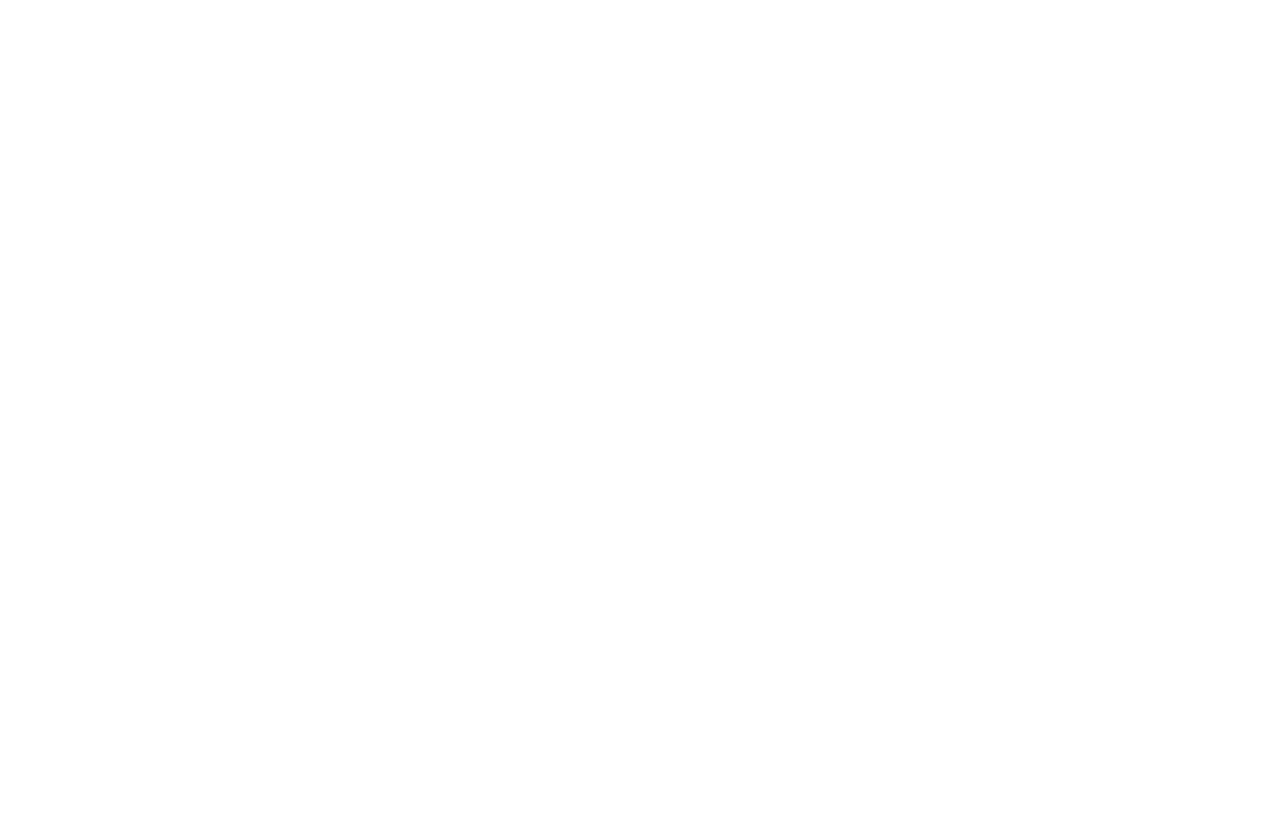
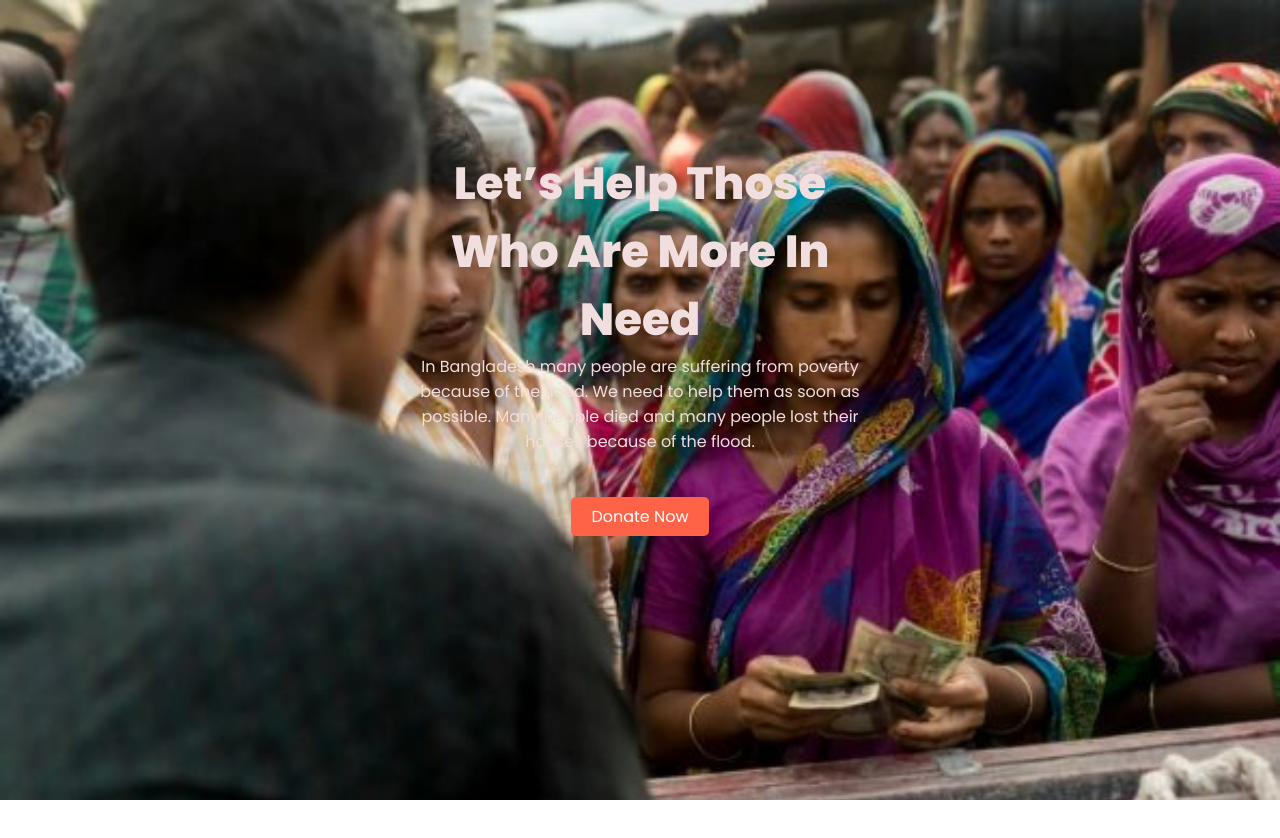
Before and after one commit to tuhinahmed-cse/donate-final, a plain HTML site: page index.html in a window 1280 px wide. Before the commit the page ends 800 px from the top, so only its background shows below. Drawn offline with Linux system fonts and the light colour scheme.

Commit message:
first section

```diff
--- a/index.html
+++ b/index.html
@@ -19,6 +19,16 @@
 
 </head>
 <body>
+    <section class="header">
+        <div class="header-body">
+            <h1 class="header-text"> Let’s Help Those Who Are
+                More In Need</h1>
+                <p class="header-para"> In Bangladesh many people are suffering from poverty because of the flood. We need to help them as soon as possible. Many people died and many people lost their houses because of the flood.</p>
+                <a class="link-button" target="_blank" href="https://www.w3schools.com/cssref/css_colors.asp">Donate Now</a>
+            </div>
+
+            </Section>
+    </section>
 
 </body>
 </html>
--- a/style.css
+++ b/style.css
@@ -0,0 +1,43 @@
+* {
+    padding: 0px;
+    margin: 0px;
+    transition: 0.8ms;
+    scroll-behavior: smooth;
+    font-family: 'Poppins', sans-serif;
+}
+
+.header{
+    background-image: url(images/donation1.jpg);
+    background-size: cover;
+    background-repeat: no-repeat;
+    height: 100vh;
+    margin-bottom: 150px;
+
+}
+
+
+.header-body{
+    text-align: center;
+    padding-top: 150px;
+    padding-left: 400px;
+    padding-right: 400px;
+    color: rgb(241, 222, 222);
+}
+
+.header-text{
+ font-size: 45px;
+ font-weight: 800;
+}
+
+.header-para{
+margin-bottom: 50px;
+}
+.link-button {
+    text-decoration: none;
+    padding: 8px 20px;
+    border-radius: 5px;
+    background-image: linear-gradient(tomato, tomato);
+    color: white;
+    font-weight: 500px;
+
+}
```
